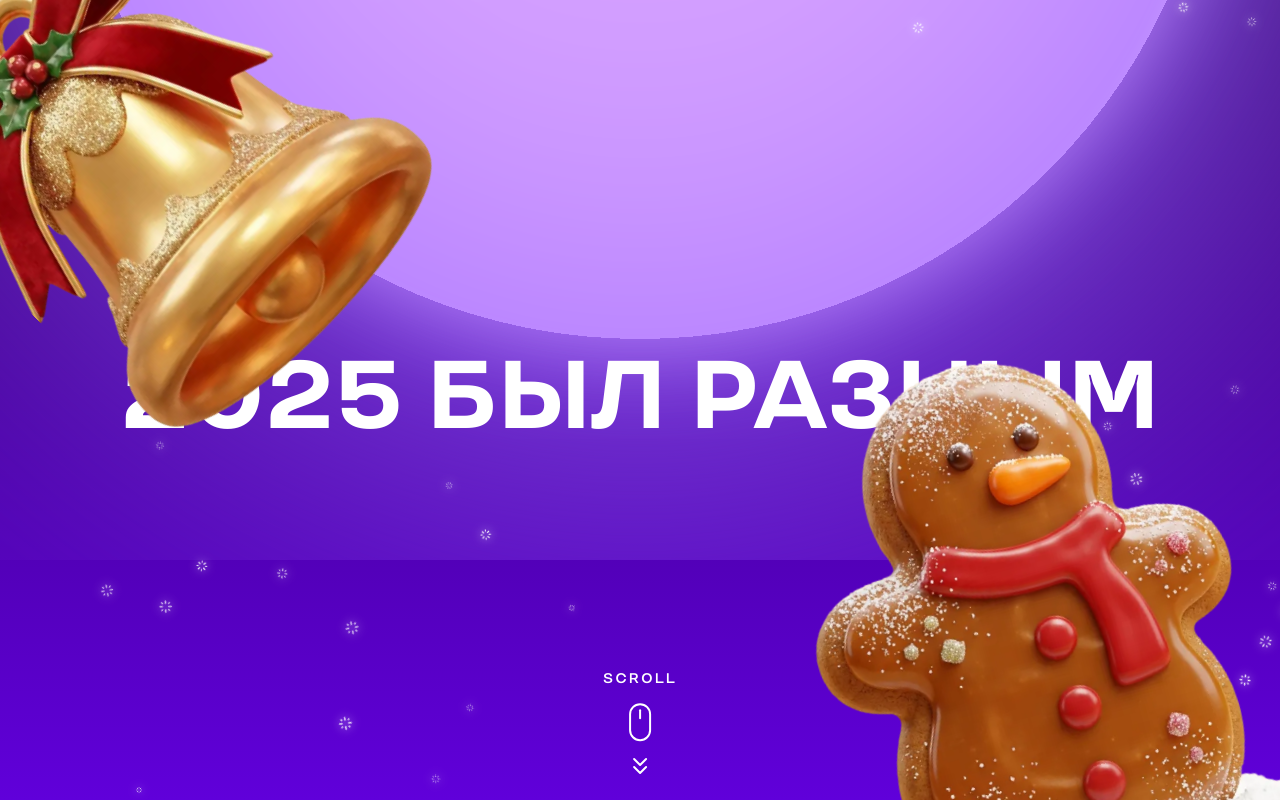
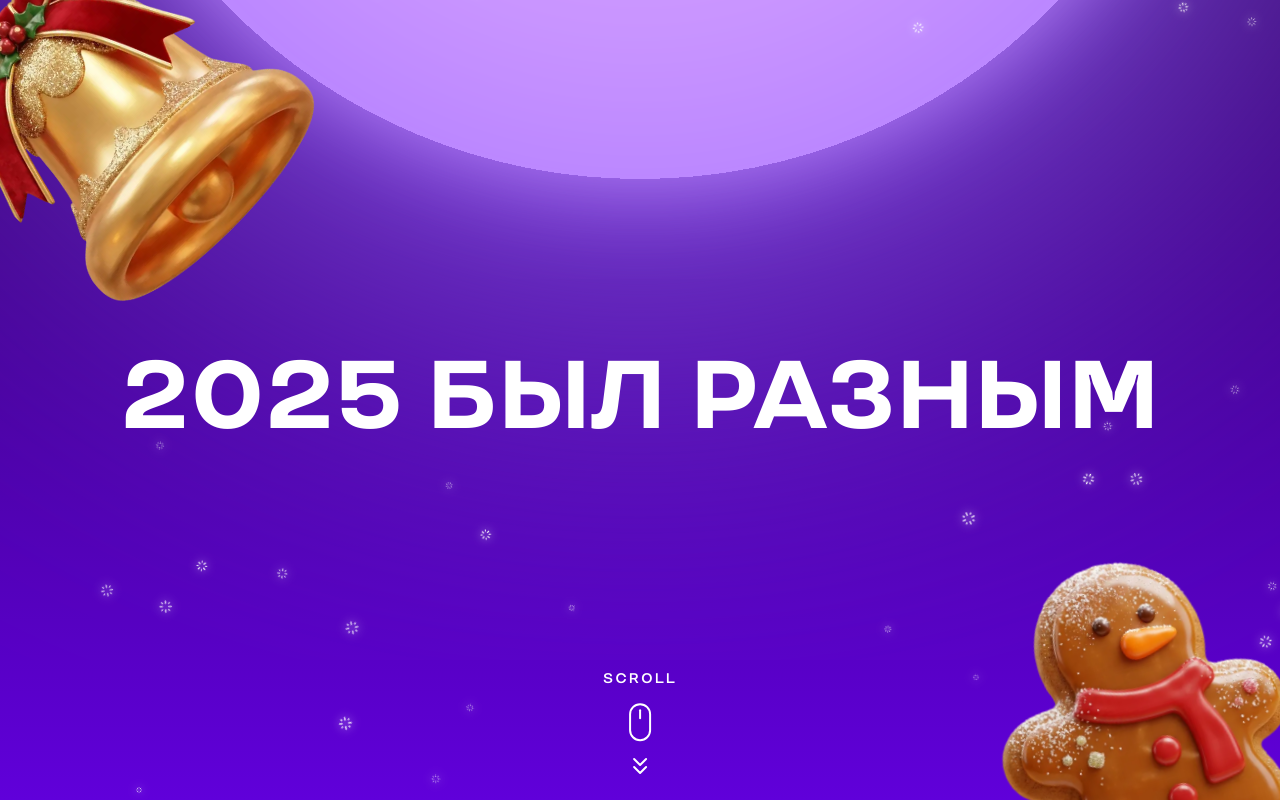
Before and after one commit to musicbydise1/newyear-uzum, a Next.js app: page /home in a window 1280 px wide. Built offline with nearby package versions, Linux system fonts and the light colour scheme.

Commit message:
Add useIsHeightBelow950

```diff
--- a/components/Section1.js
+++ b/components/Section1.js
@@ -4,6 +4,7 @@ import styles from "./Section1.module.scss";
 import { gsap } from "gsap";
 import { ScrollTrigger } from "gsap/dist/ScrollTrigger";
 import { useIsMobile } from '../hooks/useIsMobile';
+import { useIsHeightBelow950 } from '../hooks/useIsHeightBelow950';
 gsap.registerPlugin(ScrollTrigger);
 
 export default function Section1({
@@ -17,6 +18,7 @@ export default function Section1({
   const bellRef = useRef();
   const gingerbreadRef = useRef();
   const isMobile = useIsMobile();
+  const isHeightBelow950 = useIsHeightBelow950();
 
   useEffect(() => {
     const sectionElement = sectionRef.current;
@@ -128,8 +130,8 @@ export default function Section1({
         <Image
           src="/images/bell.webp"
           alt="Bell"
-          width={isMobile ? 200 : 400}
-          height={isMobile ? 240 : 479}
+          width={isMobile ? 200 : (isHeightBelow950 ? 300 : 400)}
+          height={isMobile ? 240 : (isHeightBelow950 ? 360 : 479)}
         />
       </div>
       <div className={styles.copy}>
@@ -146,8 +148,8 @@ export default function Section1({
         <Image
           src="/images/gingerbread.png"
           alt="Gingerbread"
-          width={isMobile ? 447 : 730}
-          height={isMobile ? 447 : 730}
+          width={isMobile ? 447 : (isHeightBelow950 ? 500 : 730)}
+          height={isMobile ? 447 : (isHeightBelow950 ? 500 : 730)}
         />
       </div>
     </div>
--- a/components/Section4.js
+++ b/components/Section4.js
@@ -5,6 +5,7 @@ import { useLanguage } from "../contexts/LanguageContext";
 import { gsap } from "gsap";
 import { ScrollTrigger } from "gsap/dist/ScrollTrigger";
 import { useIsMobile } from '../hooks/useIsMobile';
+import { useIsHeightBelow950 } from '../hooks/useIsHeightBelow950';
 gsap.registerPlugin(ScrollTrigger);
 
 export default function Section4({
@@ -18,6 +19,7 @@ export default function Section4({
   const photo2Ref = useRef();
   const { t } = useLanguage();
   const isMobile = useIsMobile();
+  const isHeightBelow950 = useIsHeightBelow950();
 
   useEffect(() => {
     const sectionElement = sectionRef.current;
@@ -127,7 +129,7 @@ export default function Section4({
         }
       });
     };
-  }, [isMobile]);
+  }, [isMobile, isHeightBelow950]);
 
   return (
     <div className={styles.section} ref={sectionRef}>
@@ -136,8 +138,8 @@ export default function Section4({
           <Image
             src="/images/photo1.webp"
             alt="Photo 1"
-            width={600}
-            height={600}
+            width={isMobile ? 600 : (isHeightBelow950 ? 400 : 600)}
+            height={isMobile ? 600 : (isHeightBelow950 ? 400 : 600)}
             quality={80}
             loading="lazy"
           />
@@ -147,8 +149,8 @@ export default function Section4({
           <Image
             src="/images/photo2.webp"
             alt="Photo 2"
-            width={600}
-            height={565}
+            width={isMobile ? 600 : (isHeightBelow950 ? 400 : 600)}
+            height={isMobile ? 565 : (isHeightBelow950 ? 370 : 565)}
             quality={80}
             loading="lazy"
           />
--- a/components/Section5.js
+++ b/components/Section5.js
@@ -5,6 +5,7 @@ import { useLanguage } from "../contexts/LanguageContext";
 import { gsap } from "gsap";
 import { ScrollTrigger } from "gsap/dist/ScrollTrigger";
 import { useIsMobile } from '../hooks/useIsMobile';
+import { useIsHeightBelow950 } from '../hooks/useIsHeightBelow950';
 gsap.registerPlugin(ScrollTrigger);
 
 export default function Section5({
@@ -18,6 +19,7 @@ export default function Section5({
   const photo4Ref = useRef();
   const { t } = useLanguage();
   const isMobile = useIsMobile();
+  const isHeightBelow950 = useIsHeightBelow950();
 
   useEffect(() => {
     const sectionElement = sectionRef.current;
@@ -127,7 +129,7 @@ export default function Section5({
         }
       });
     };
-  }, [isMobile]);
+  }, [isMobile, isHeightBelow950]);
 
   return (
     <div className={styles.section} ref={sectionRef}>
@@ -136,8 +138,8 @@ export default function Section5({
           <Image
             src="/images/photo3.webp"
             alt="Photo 3"
-            width={600}
-            height={600}
+            width={isMobile ? 600 : (isHeightBelow950 ? 400 : 600)}
+            height={isMobile ? 600 : (isHeightBelow950 ? 400 : 600)}
             quality={80}
             loading="lazy"
           />
@@ -147,8 +149,8 @@ export default function Section5({
           <Image
             src="/images/photo4.webp"
             alt="Photo 4"
-            width={600}
-            height={565}
+            width={isMobile ? 600 : (isHeightBelow950 ? 400 : 600)}
+            height={isMobile ? 565 : (isHeightBelow950 ? 370 : 565)}
             quality={80}
             loading="lazy"
           />
--- a/components/Section6.js
+++ b/components/Section6.js
@@ -6,6 +6,7 @@ import Logo from "./Logo";
 import SegmentedControl from "./SegmentedControl";
 import WishModal from "./WishModal";
 import { useIsMobile } from '../hooks/useIsMobile';
+import { useIsHeightBelow950 } from '../hooks/useIsHeightBelow950';
 
 export default function Section6({
   scrollTo,
@@ -18,6 +19,7 @@ export default function Section6({
   const { t, locale, changeLanguage } = useLanguage();
   const [isModalOpen, setIsModalOpen] = useState(false);
   const isMobile = useIsMobile();
+  const isHeightBelow950 = useIsHeightBelow950();
 
   const languageData = [
     { value: 'ru', label: 'RU' },
@@ -33,8 +35,8 @@ export default function Section6({
         <Image
           src="/images/bell.webp"
           alt="Bell"
-          width={isMobile ? 150 : 200}
-          height={isMobile ? 170 : 220}
+          width={isMobile ? 150 : (isHeightBelow950 ? 180 : 200)}
+          height={isMobile ? 170 : (isHeightBelow950 ? 200 : 220)}
         />
       </div>
       <div className={styles.topRightContainer}>
@@ -49,8 +51,8 @@ export default function Section6({
           <Image
             src="/images/bell.webp"
             alt="Bell"
-            width={isMobile ? 80 : 150}
-            height={isMobile ? 100 : 170}
+            width={isMobile ? 80 : (isHeightBelow950 ? 120 : 150)}
+            height={isMobile ? 100 : (isHeightBelow950 ? 140 : 170)}
           />
         </div>
       </div>
@@ -87,16 +89,16 @@ export default function Section6({
         <Image
           src="/images/gingerbread.webp"
           alt="Gingerbread"
-          width={isMobile ? 300 : 450}
-          height={isMobile ? 250 : 380}
+          width={isMobile ? 300 : (isHeightBelow950 ? 380 : 450)}
+          height={isMobile ? 250 : (isHeightBelow950 ? 320 : 380)}
         />
       </div>
       <div className={styles.treeBottomRight}>
         <Image
           src="/images/tree.webp"
           alt="Tree"
-          width={isMobile ? 300 : 400}
-          height={isMobile ? 400 : 550}
+          width={isMobile ? 300 : (isHeightBelow950 ? 350 : 400)}
+          height={isMobile ? 400 : (isHeightBelow950 ? 480 : 550)}
         />
       </div>
     </div>
--- /dev/null
+++ b/hooks/useIsHeightBelow950.js
@@ -0,0 +1,34 @@
+import { useState, useEffect } from 'react';
+
+/**
+ * Хук для определения, является ли высота экрана меньше 950px
+ * @returns {boolean} true, если высота экрана меньше 950px, иначе false
+ */
+export function useIsHeightBelow950() {
+  const [isHeightBelow950, setIsHeightBelow950] = useState(false);
+
+  useEffect(() => {
+    // Проверка на сервере (SSR)
+    if (typeof window === 'undefined') {
+      return;
+    }
+
+    // Функция для проверки высоты экрана
+    const checkHeight = () => {
+      setIsHeightBelow950(window.innerHeight < 950);
+    };
+
+    // Проверка при монтировании
+    checkHeight();
+
+    // Добавление слушателя события resize
+    window.addEventListener('resize', checkHeight);
+
+    // Очистка слушателя при размонтировании
+    return () => {
+      window.removeEventListener('resize', checkHeight);
+    };
+  }, []);
+
+  return isHeightBelow950;
+}
--- a/pages/home.js
+++ b/pages/home.js
@@ -14,12 +14,14 @@ import { ScrollTrigger } from "gsap/dist/ScrollTrigger";
 import { useLanguage } from "../contexts/LanguageContext";
 import { useIsMobile } from "../hooks/useIsMobile";
 import { useIsShortScreen } from "../hooks/useIsShortScreen";
+import { useIsHeightBelow950 } from "../hooks/useIsHeightBelow950";
 gsap.registerPlugin(ScrollTrigger);
 
 export default function Home() {
   const { t } = useLanguage();
   const isMobile = useIsMobile();
   const isShortScreen = useIsShortScreen();
+  const isHeightBelow950 = useIsHeightBelow950();
   const section1Ref = useRef();
   const section2Ref = useRef();
   const section3Ref = useRef();
@@ -160,7 +162,7 @@ export default function Home() {
         scrub: true,
       },
     }).to(glowElement, {
-      y: isMobile && isShortScreen ? "60vh" : isMobile ? "55vh" : "80vh",
+      y: isMobile && isShortScreen ? "60vh" : isMobile ? "55vh" : isHeightBelow950 ? "100vh" : "80vh",
       ease: "none",
     });
 
@@ -174,7 +176,7 @@ export default function Home() {
         scrub: true,
       },
     }).to(glowElement, {
-      y: isMobile && isShortScreen ? "120vh" : isMobile ? "115vh" : "160vh",
+      y: isMobile && isShortScreen ? "120vh" : isMobile ? "115vh" : isHeightBelow950 ? "210vh" : "160vh",
       ease: "none",
     });
 
@@ -188,7 +190,7 @@ export default function Home() {
         scrub: true,
       },
     }).to(glowElement, {
-      y: isMobile && isShortScreen ? "60vh" : isMobile ? "55vh" : "80vh",
+      y: isMobile && isShortScreen ? "60vh" : isMobile ? "55vh" : isHeightBelow950 ? "100vh" : "80vh",
       ease: "none",
     });
     gsap.timeline({
@@ -200,7 +202,7 @@ export default function Home() {
         scrub: true,
       },
     }).to(glowElement, {
-      y: isMobile && isShortScreen ? "120vh" : isMobile ? "115vh" : "160vh",
+      y: isMobile && isShortScreen ? "120vh" : isMobile ? "115vh" : isHeightBelow950 ? "210vh" : "160vh",
       ease: "none",
     });
 
@@ -239,7 +241,7 @@ export default function Home() {
     return () => {
       ScrollTrigger.getAll().forEach((trigger) => trigger.kill());
     };
-  }, [isMobile, isShortScreen]);
+  }, [isMobile, isShortScreen, isHeightBelow950]);
 
   // Эффект для создания снежинок
   useEffect(() => {
--- a/styles/Home.module.scss
+++ b/styles/Home.module.scss
@@ -50,6 +50,10 @@
     }
 
   }
+  @media (max-height: 900px) {
+    top: -200%;
+    height: 300%;
+  }
 
   svg {
     position: absolute;
```
